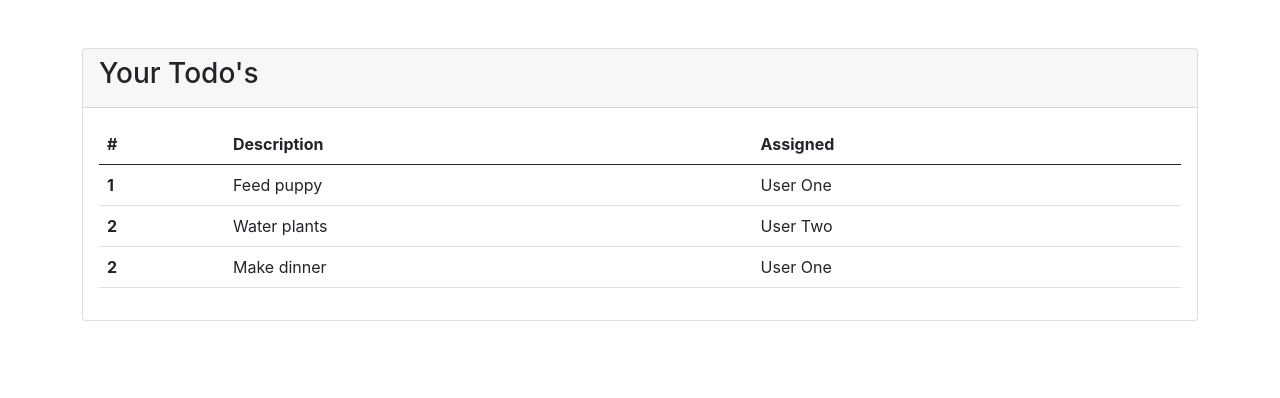
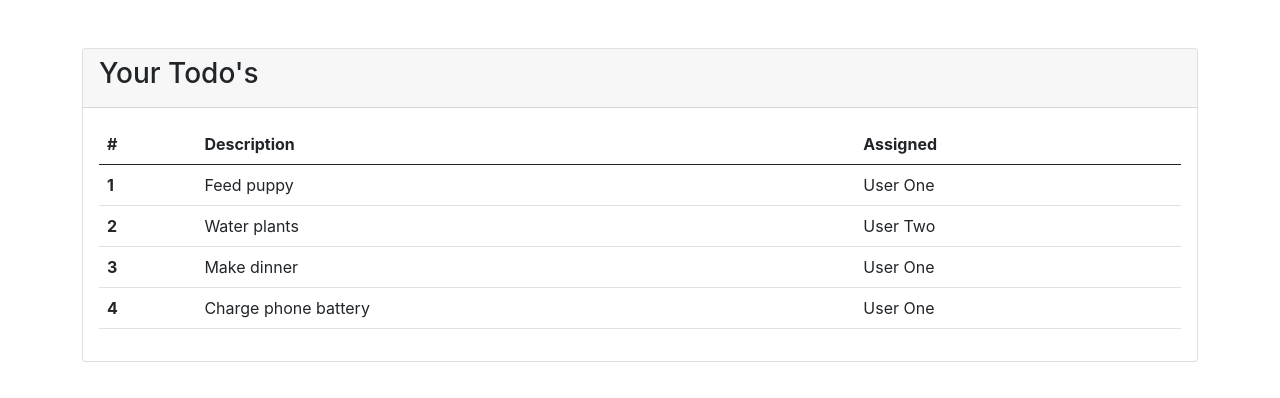
Before and after one commit to n19awaf/ToDoList-React, a React (Create React App) app: page / in a window 1280 px wide. Shown: the top 398 px of the page. Built offline with nearby package versions, Linux system fonts and the light colour scheme.

Commit message:
last updated

```diff
--- a/src/App.js
+++ b/src/App.js
@@ -8,7 +8,8 @@
   const todos = [
     {rowNumber: 1, rowDescription: 'Feed puppy', rowAssigned: 'User One'},
     {rowNumber: 2, rowDescription: 'Water plants', rowAssigned: 'User Two'},
-    {rowNumber: 2, rowDescription: 'Make dinner', rowAssigned: 'User One'}
+    {rowNumber: 3, rowDescription: 'Make dinner', rowAssigned: 'User One'},
+    {rowNumber: 4, rowDescription: 'Charge phone battery', rowAssigned: 'User One'}
   ]
 
 
--- a/src/components/TodoTbale.js
+++ b/src/components/TodoTbale.js
@@ -12,22 +12,13 @@
                 </tr>
             </thead>
             <tbody>
-
-            <TodoRowItem
-                rowNumber={props.todos[0].rowNumber}
-                rowDescription={props.todos[0].rowDescription}
-                rowAssigned={props.todos[0].rowAssigned}
-                />
-                <TodoRowItem
-                rowNumber={props.todos[1].rowNumber}
-                rowDescription={props.todos[1].rowDescription}
-                rowAssigned={props.todos[1].rowAssigned}
-                />
-                <TodoRowItem
-                rowNumber={props.todos[2].rowNumber}
-                rowDescription={props.todos[2].rowDescription}
-                rowAssigned={props.todos[2].rowAssigned}
-                />
+                {props.todos.map(todo => (
+                    <TodoRowItem
+                    rowNumber={todo.rowNumber}
+                    rowDescription={todo.rowDescription}
+                    rowAssigned={todo.rowAssigned}
+                    />
+                ))}
             </tbody>
         </table>
     )
```
